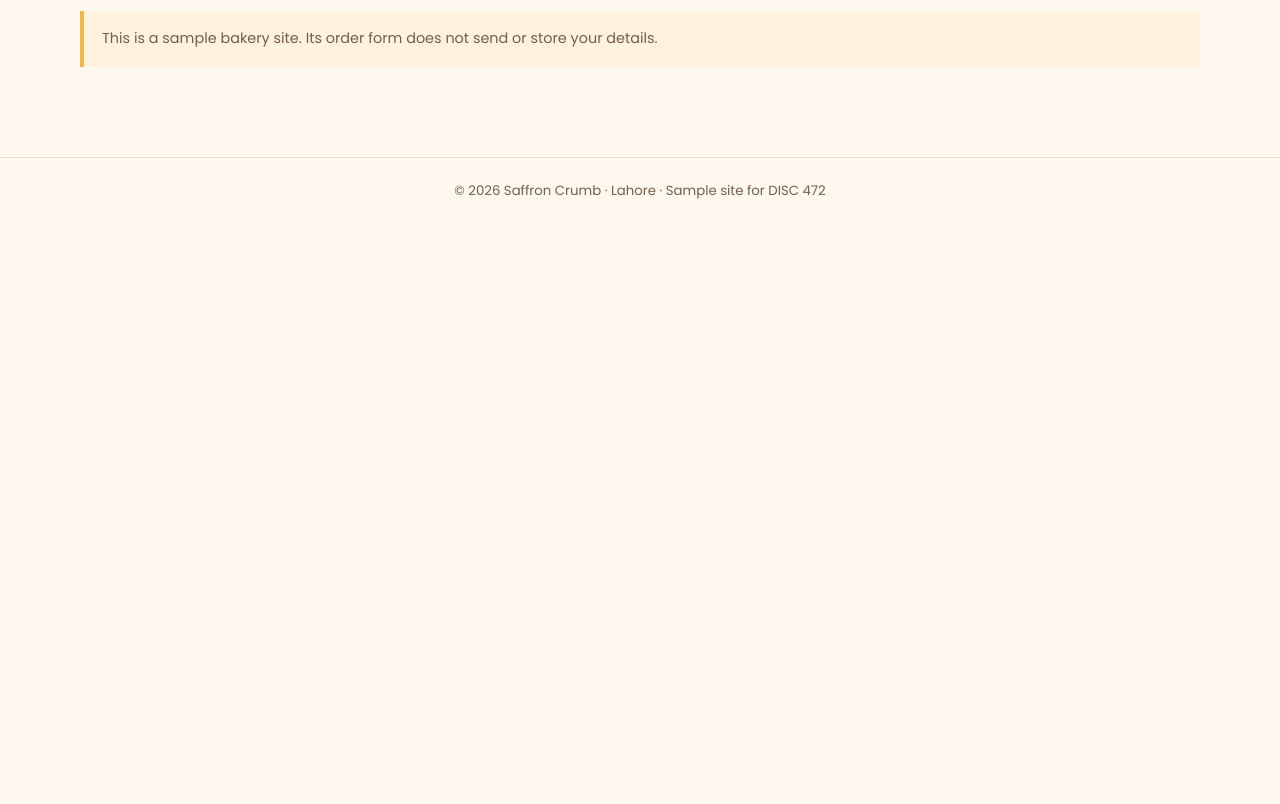
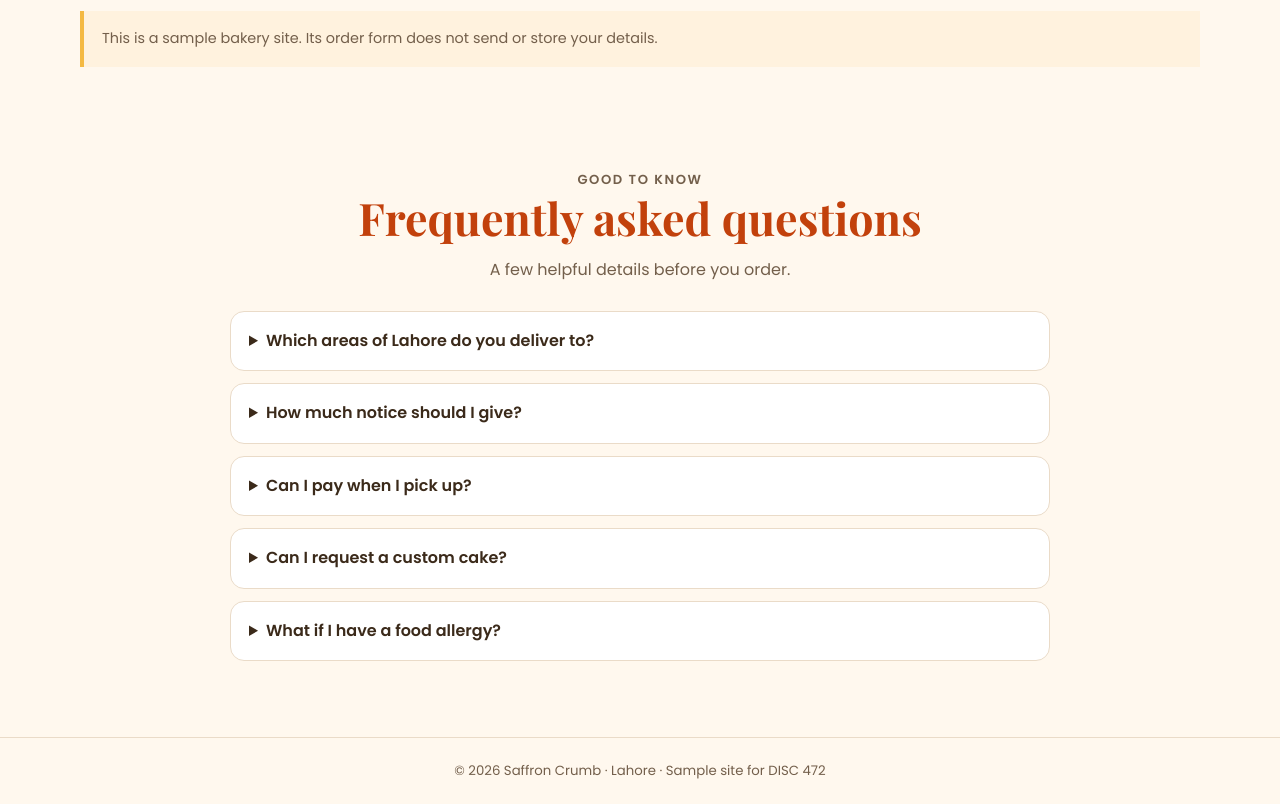
Before and after one commit to Haider27020466/lab17-27020466, a plain HTML site: page about.html in a window 1280 px wide. Shown: the part 1226-2030 px from the top of the page. Before the commit the page ends 1450 px from the top, so only its background shows below. Drawn offline with nearby package versions, Linux system fonts and the light colour scheme.

Commit message:
Add FAQ section

```diff
--- a/about.html
+++ b/about.html
@@ -226,6 +226,61 @@
       margin-top: 24px;
     }
 
+    .faq-section {
+      padding-block: 0 76px;
+    }
+
+    .faq-heading {
+      max-width: 680px;
+      margin: 0 auto 28px;
+      text-align: center;
+    }
+
+    .faq-heading h2 {
+      margin: 0;
+      font-size: clamp(2rem, 4vw, 2.8rem);
+    }
+
+    .faq-heading p {
+      margin: 12px 0 0;
+      color: var(--muted);
+    }
+
+    .faq-list {
+      display: grid;
+      max-width: 820px;
+      gap: 12px;
+      margin-inline: auto;
+    }
+
+    .faq-item {
+      border: 1px solid var(--border);
+      border-radius: 14px;
+      background: var(--card);
+    }
+
+    .faq-item summary {
+      padding: 16px 18px;
+      color: var(--ink);
+      font-weight: 600;
+      cursor: pointer;
+    }
+
+    .faq-item summary:focus-visible {
+      outline: 3px solid var(--accent);
+      outline-offset: 3px;
+    }
+
+    .faq-item[open] summary {
+      border-bottom: 1px solid var(--border);
+    }
+
+    .faq-item p {
+      margin: 0;
+      padding: 14px 18px 18px;
+      color: var(--muted);
+    }
+
     .button {
       display: inline-flex;
       min-height: 48px;
@@ -384,6 +439,38 @@
         <p class="sample-note">This is a sample bakery site. Its order form does not send or store your details.</p>
       </div>
     </section>
+
+    <section class="faq-section" aria-labelledby="faq-title">
+      <div class="wrap">
+        <div class="faq-heading">
+          <p class="eyebrow">Good to know</p>
+          <h2 id="faq-title">Frequently asked questions</h2>
+          <p>A few helpful details before you order.</p>
+        </div>
+        <div class="faq-list">
+          <details class="faq-item">
+            <summary>Which areas of Lahore do you deliver to?</summary>
+            <p>Delivery availability depends on your area. Share your neighbourhood when you enquire, and we’ll confirm whether delivery is available.</p>
+          </details>
+          <details class="faq-item">
+            <summary>How much notice should I give?</summary>
+            <p>Please order as early as you can. We’ll confirm the soonest available pickup date when you get in touch.</p>
+          </details>
+          <details class="faq-item">
+            <summary>Can I pay when I pick up?</summary>
+            <p>Payment is due when you collect your order. Please confirm accepted payment methods when placing your order.</p>
+          </details>
+          <details class="faq-item">
+            <summary>Can I request a custom cake?</summary>
+            <p>Share your preferred size, flavour and design. We’ll confirm what we can make and the price before you decide.</p>
+          </details>
+          <details class="faq-item">
+            <summary>What if I have a food allergy?</summary>
+            <p>Please tell us before ordering so we can discuss ingredients. We cannot guarantee an allergen-free preparation.</p>
+          </details>
+        </div>
+      </div>
+    </section>
   </main>
 
   <footer>
```
